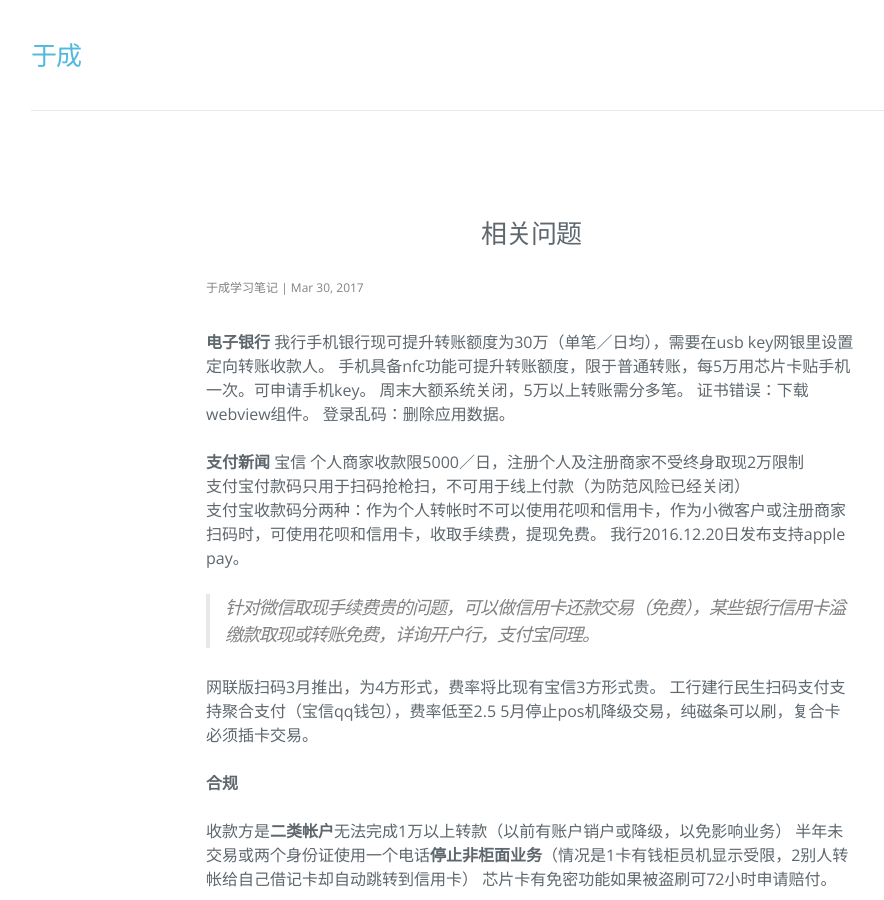
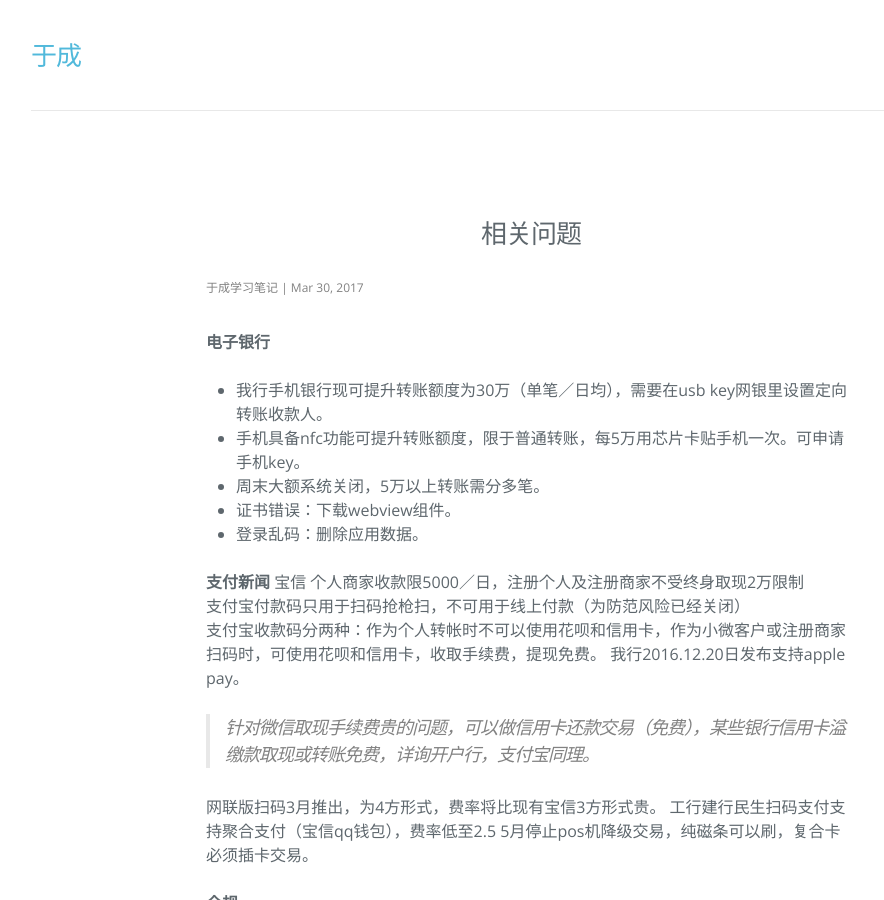
Before and after one commit to hebbank/jekyll, a Jekyll site: the page built from _posts/2017-03-30-xg.md, in a window 1280 px wide and 900 px high. Shown: the whole window, without its empty margins (109-993 px from the left). Built offline with Jekyll 4.4.1, drawn with Linux system fonts in a browser that asks for light colours; nearby versions of some CDN libraries.

Commit message:
Update 相关问题

```diff
--- a/_posts/2017-03-30-xg.md
+++ b/_posts/2017-03-30-xg.md
@@ -5,11 +5,11 @@ categories: 相关问题
 tags: ''
 ---
 **电子银行**
-我行手机银行现可提升转账额度为30万（单笔／日均），需要在usb key网银里设置定向转账收款人。
-手机具备nfc功能可提升转账额度，限于普通转账，每5万用芯片卡贴手机一次。可申请手机key。
-周末大额系统关闭，5万以上转账需分多笔。
-证书错误：下载webview组件。
-登录乱码：删除应用数据。
+* 我行手机银行现可提升转账额度为30万（单笔／日均），需要在usb key网银里设置定向转账收款人。
+* 手机具备nfc功能可提升转账额度，限于普通转账，每5万用芯片卡贴手机一次。可申请手机key。
+* 周末大额系统关闭，5万以上转账需分多笔。
+* 证书错误：下载webview组件。
+* 登录乱码：删除应用数据。
 
 **支付新闻**
 宝信 个人商家收款限5000／日，注册个人及注册商家不受终身取现2万限制
```
